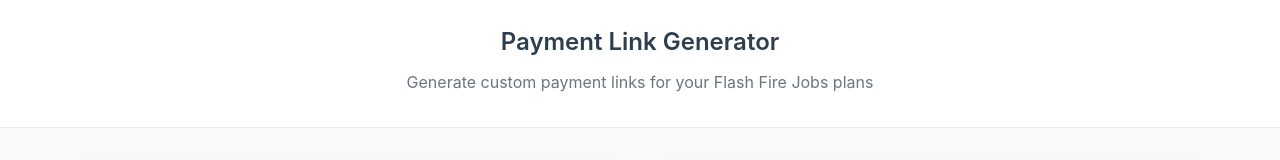
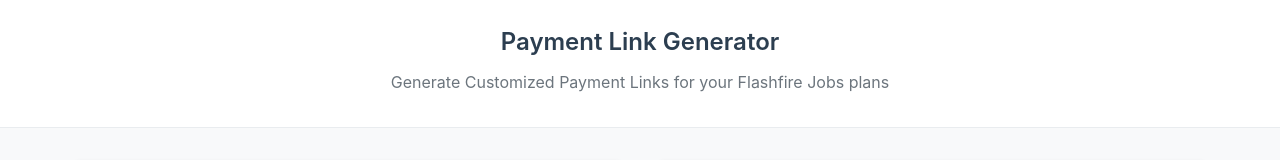
Before and after one commit to Code-With-Khushiii/flashfire-jobs-payment-app, a React (Create React App) app: page /admin in a window 1280 px wide. Shown: the part 133-293 px from the top of the page. Built offline with nearby package versions, Linux system fonts and the light colour scheme.

Commit message:
some changes

```diff
--- a/src/components/AdminPage.tsx
+++ b/src/components/AdminPage.tsx
@@ -90,7 +90,7 @@
                     <div className="header-subtitle">
                         <h2>Payment Link Generator</h2>
                         <p>
-                            Generate custom payment links for your Flash Fire
+                            Generate Customized Payment Links for your Flashfire
                             Jobs plans
                         </p>
                     </div>
```
